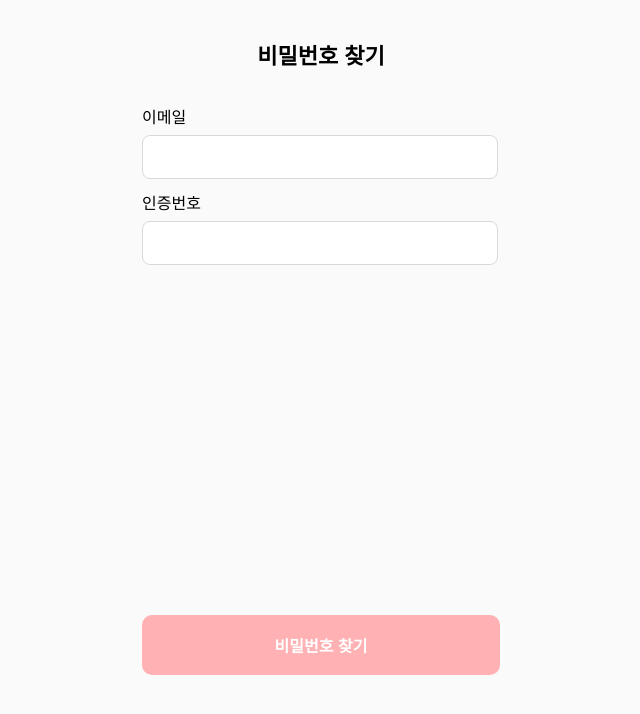
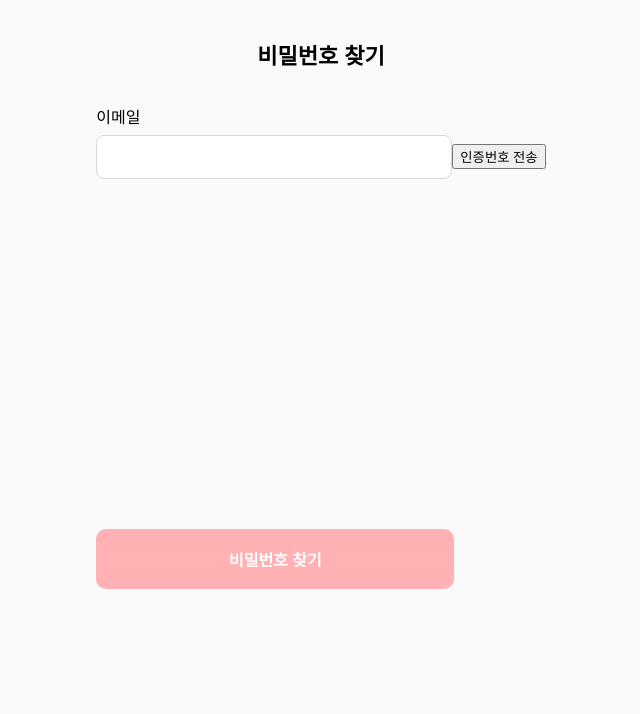
Before and after one commit to LikelionKNU-Hackathon/GABOM-FrontEnd, a React (Create React App) app in the folder gabom/: page /findpw in a window 1280 px wide. Shown: the top 714 px of the page, without its empty margins (319-959 px from the left). Built offline with nearby package versions, Linux system fonts and the light colour scheme; a web font is replaced by a local one.

Commit message:
api 수정중

```diff
--- a/gabom/src/pages/FindPasswordPage.jsx
+++ b/gabom/src/pages/FindPasswordPage.jsx
@@ -1,67 +1,82 @@
-import React, { useState, useEffect } from "react";
-import { Link } from "react-router-dom";
+import React, { useState } from "react";
+import { Link, useNavigate } from "react-router-dom";
 import axios from "axios";
 import "./FindPasswordPage.css";
 
 export default function LoginPage() {
-  const [id, setId] = useState("");
-  const [password, setPassword] = useState("");
-  const [saveId, setSaveId] = useState(false);
-  const [message, setMessage] = useState("");
+  const [email, setEmail] = useState("");
+  const [verificationCode, setVerificationCode] = useState("");
+  const [codeSent, setCodeSent] = useState(false);
 
-  useEffect(() => {
-    //카카오 sdk 스크립트 페이지 로드되어 있어야함.
-    if (window.Kakao && !window.Kakao.isInitialized()) {
-      window.Kakao.init("샘플키");
+  const navigate = useNavigate();
+
+  const sendVerificationCode = async () => {
+    try {
+      const res = await axios.post("/api/users/find-password", {
+        email: email, // 입력한 이메일
+      });
+      if (res.data.success) {
+        alert("인증번호가 발송되었습니다.");
+        setCodeSent(true); // 인증번호 입력창 활성화
+      } else {
+        alert("이메일을 확인해주세요.");
+      }
+    } catch (err) {
+      console.error(err);
+      alert("인증번호 발송 중 오류가 발생했습니다.");
     }
-  }, []);
+  };
 
-  const handleLogin = async (e) => {
-    e.preventDefault();
-    setMessage("");
-
+  const verifyCode = async () => {
     try {
-      const response = await axios.post("", {
-        username: id,
-        password: password,
+      const res = await axios.post("/api/users/verify-code", {
+        email: email,
+        code: verificationCode, // 사용자가 입력한 인증번호
       });
-      if (response.data.success) {
-        setMessage("로그인 성공!"); // 로그인 성공 처리 (예: 토큰 저장, 페이지 이동 등)
+      if (res.data.verified) {
+        alert("인증이 완료되었습니다.");
+        navigate("/reset-password"); // 비밀번호 재설정 페이지로 이동
       } else {
-        setMessage("로그인 실패: " + response.data.message);
+        alert("인증번호가 올바르지 않습니다.");
       }
-    } catch (error) {
-      setMessage("로그인 중 오류가 발생했습니다.");
-      console.error(error);
+    } catch (err) {
+      console.error(err);
+      alert("인증 확인 중 오류가 발생했습니다.");
     }
   };
 
   return (
     <div className="FindPasswordPageContainer">
       <h2 className="findpasswordtext">비밀번호 찾기</h2>
-      <form onSubmit={handleLogin}>
+      <form>
         <div className="findpasswordbox">
           <div>
             <p className="emailtext">이메일</p>
             <input
               type="text"
-              value={id}
-              onChange={(e) => setId(e.target.value)}
+              value={email}
+              onChange={(e) => setEmail(e.target.value)}
               required
             />
+            <button type="button" onClick={sendVerificationCode}>
+              인증번호 전송
+            </button>
           </div>
         </div>
-        <div className="findpasswordbox">
-          <div>
+        {codeSent && (
+          <div className="findpasswordbox">
             <p className="numbertext">인증번호</p>
             <input
               type="text"
-              value={id}
-              onChange={(e) => setId(e.target.value)}
+              value={verificationCode}
+              onChange={(e) => setVerificationCode(e.target.value)}
               required
             />
+            <button type="button" onClick={verifyCode}>
+              확인
+            </button>
           </div>
-        </div>
+        )}
 
         <Link to="/login">
           <button className="FindPasswordButton" type="submit">
@@ -69,8 +84,6 @@ export default function LoginPage() {
           </button>
         </Link>
       </form>
-
-      {message && <p>{message}</p>}
     </div>
   );
 }
--- a/gabom/src/pages/LoginPage.css
+++ b/gabom/src/pages/LoginPage.css
@@ -109,5 +109,5 @@ input[type="checkbox"] {
   border-style: none;
   background-color: #ffe6e7;
   box-shadow: 0 4px 3px rgba(0, 0, 0, 0.15), 0 0 6px rgba(0, 0, 0, 0.15);
-  margin-top: 190px;
+  margin-top: 320px;
 }
--- a/gabom/src/pages/SignupPage.css
+++ b/gabom/src/pages/SignupPage.css
@@ -58,6 +58,7 @@ body {
   position: absolute;
   right: 30px;
   top: 317px;
+  cursor: pointer;
 }
 
 .checknickname {
@@ -81,5 +82,5 @@ body {
   border-radius: 10px;
   border-style: none;
   background-color: #ffb1b4;
-  margin-top: 70px;
+  margin-top: 190px;
 }
--- a/gabom/src/pages/SignupPage.jsx
+++ b/gabom/src/pages/SignupPage.jsx
@@ -5,11 +5,13 @@ import back from "../images/back.png";
 import eye from "../images/fluenteye.png";
 import "./SignupPage.css";
 
-export default function LoginPage() {
+export default function SignupPage() {
   const [id, setId] = useState("");
+  const [name, setName] = useState("");
   const [password, setPassword] = useState("");
-  const [saveId, setSaveId] = useState(false);
-  const [message, setMessage] = useState("");
+  const [email, setEmail] = useState("");
+  const [nickname, setNickname] = useState("");
+  const [showPassword, setShowPassword] = useState(false);
 
   const checkIdDuplicate = async () => {
     try {
@@ -61,8 +63,8 @@ export default function LoginPage() {
             <p className="text">이름</p>
             <input
               type="text"
-              value={id}
-              onChange={(e) => setId(e.target.value)}
+              value={name}
+              onChange={(e) => setName(e.target.value)}
               required
             />
           </div>
@@ -76,7 +78,11 @@ export default function LoginPage() {
               onChange={(e) => setId(e.target.value)}
               required
             />
-            <button className="checkId" onClick={checkIdDuplicate}>
+            <button
+              type="button"
+              className="checkId"
+              onClick={checkIdDuplicate}
+            >
               중복확인
             </button>
           </div>
@@ -85,12 +91,17 @@ export default function LoginPage() {
           <div>
             <p className="text">비밀번호</p>
             <input
-              type="text"
-              value={id}
-              onChange={(e) => setId(e.target.value)}
+              type={showPassword ? "text" : "password"}
+              value={password}
+              onChange={(e) => setPassword(e.target.value)}
               required
             />
-            <img className="fluenteye" src={eye} alt="비밀번호보기" />
+            <img
+              className="fluenteye"
+              src={eye}
+              alt="비밀번호보기"
+              onClick={() => setShowPassword(!showPassword)}
+            />
           </div>
         </div>
         <div className="box">
@@ -98,8 +109,8 @@ export default function LoginPage() {
             <p className="text">이메일</p>
             <input
               type="text"
-              value={id}
-              onChange={(e) => setId(e.target.value)}
+              value={email}
+              onChange={(e) => setEmail(e.target.value)}
               required
             />
           </div>
@@ -109,11 +120,15 @@ export default function LoginPage() {
             <p className="text">닉네임</p>
             <input
               type="text"
-              value={id}
-              onChange={(e) => setId(e.target.value)}
+              value={nickname}
+              onChange={(e) => setNickname(e.target.value)}
               required
             />
-            <button className="checknickname" onClick={checkNicknameDuplicate}>
+            <button
+              type="button"
+              className="checknickname"
+              onClick={checkNicknameDuplicate}
+            >
               중복확인
             </button>
           </div>
@@ -124,8 +139,6 @@ export default function LoginPage() {
           </button>
         </Link>
       </form>
-
-      {message && <p>{message}</p>}
     </div>
   );
 }
```
